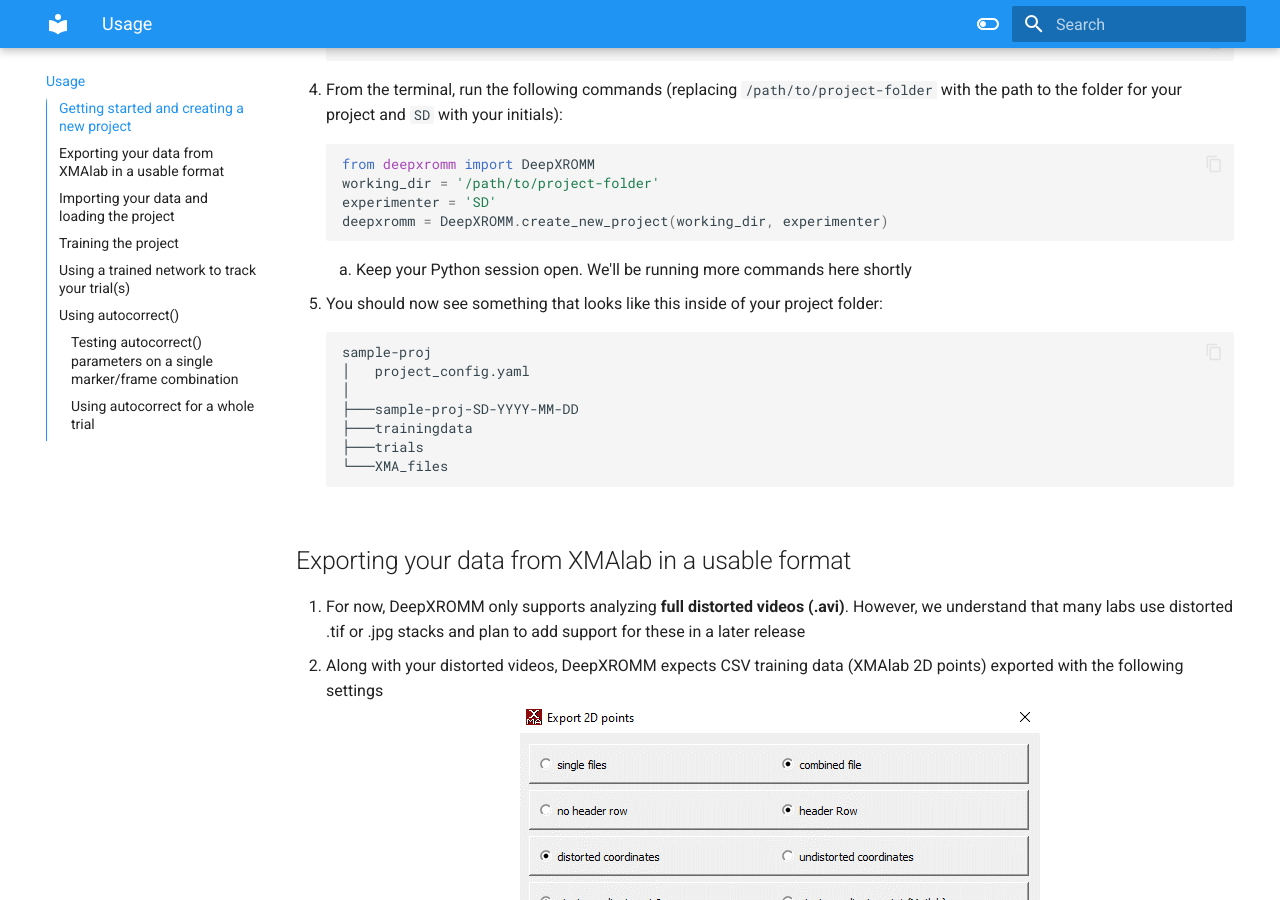
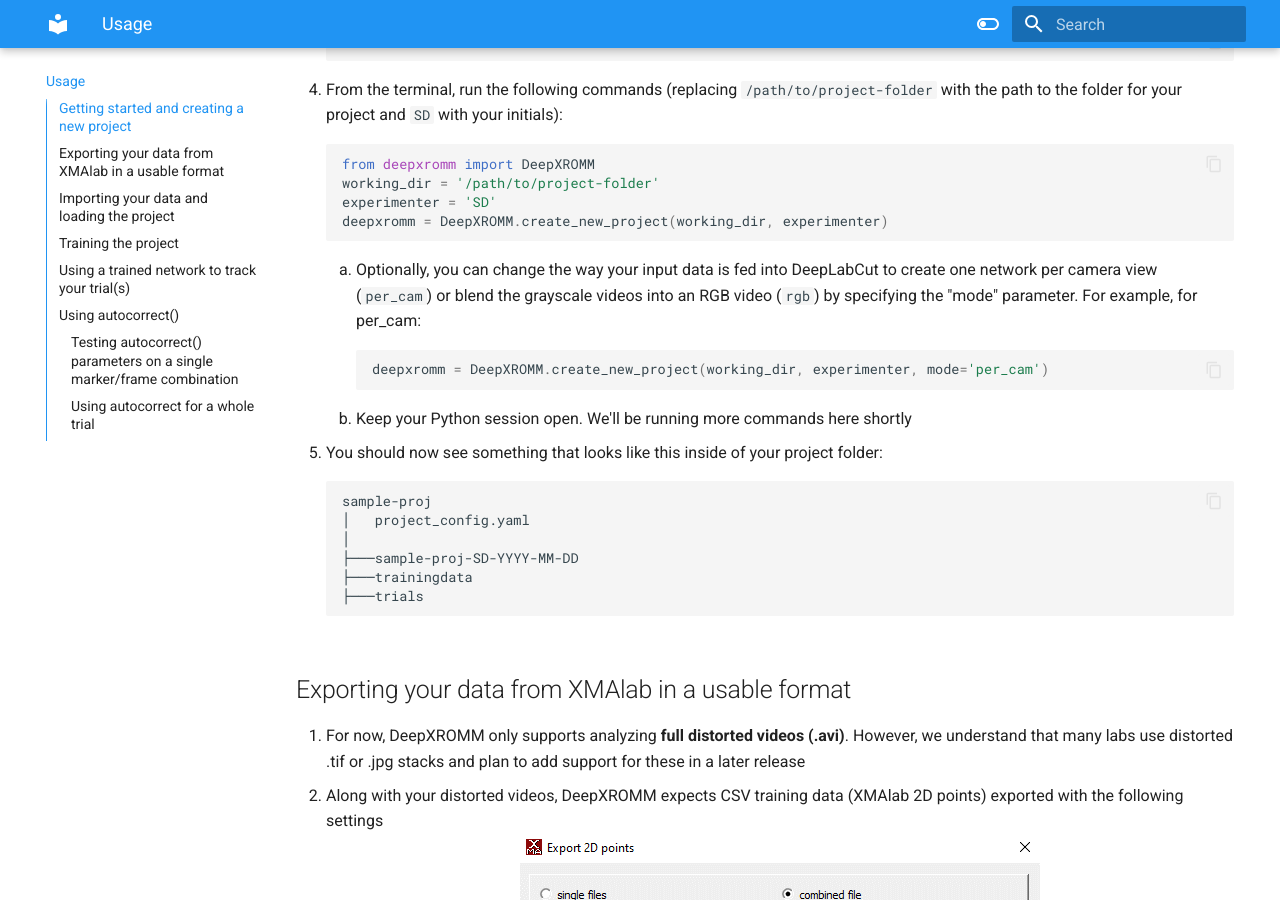
Before and after one commit to sam-delap/deepxromm, an MkDocs documentation site: the page built from docs/usage.md, in a window 1280 px wide and 900 px high, scrolled down 613 px. Built offline with MkDocs 1.6.1 and Material for MkDocs 9.7.7, drawn with Linux system fonts in a browser that asks for light colours.

Commit message:
Updating docs to have mode=

````diff
--- a/docs/usage.md
+++ b/docs/usage.md
@@ -22,6 +22,10 @@
     experimenter = 'SD'
     deepxromm = DeepXROMM.create_new_project(working_dir, experimenter)
     ```
+    1. Optionally, you can change the way your input data is fed into DeepLabCut to create one network per camera view (`per_cam`) or blend the grayscale videos into an RGB video (`rgb`) by specifying the "mode" parameter. For example, for per_cam:
+    ```python
+    deepxromm = DeepXROMM.create_new_project(working_dir, experimenter, mode='per_cam')
+    ```
     1. Keep your Python session open. We'll be running more commands here shortly
 1. You should now see something that looks like this inside of your project folder:
     ```bash
@@ -31,7 +35,6 @@
     ├───sample-proj-SD-YYYY-MM-DD
     ├───trainingdata
     ├───trials
-    └───XMA_files
     ```
 
 ## Exporting your data from XMAlab in a usable format
````
